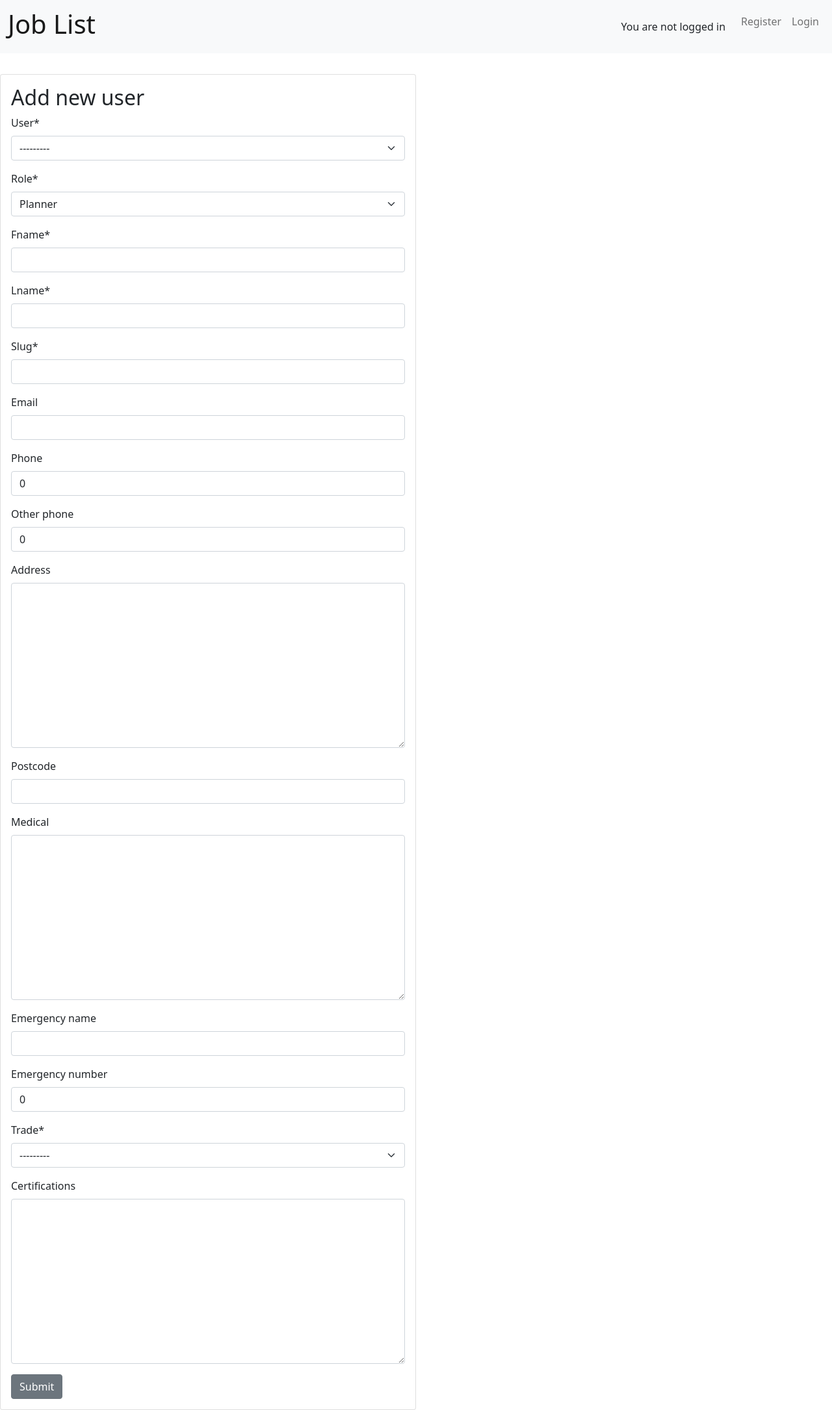
After one commit to antonychalks/Jobs_List, a Django app: template planners/templates/planners/add_user.html in a window 1280 px wide. The commit adds this page. Shown: the whole page at 65% size. Run offline with Django 4.2, Linux system fonts and the light colour scheme; the template is opened without the code that fills it: values that come from a table or form of the project are taken from there, others are empty; data comes from the database, SQL or seed files in the repository; parts of the project's set-up code (start-up, migrations or seed data) failed here and were passed over; some libraries are stand-ins or nearby versions.

Commit message:
Add the web page and form for adding a new user

```diff
--- /dev/null
+++ b/planners/templates/planners/add_user.html
@@ -0,0 +1,20 @@
+{% extends 'base.html' %}
+{% load static %}
+{% load crispy_forms_tags %}
+
+{% block content %}
+
+<div class="col-6">
+    <div class="card">
+        <div class="card-body">
+            <h2 class="card-title"> Add new user </h2>
+            <form method="post">
+                {{ new_user_form | crispy }}
+                {% csrf_token %}
+                <button class="btn btn-secondary" type="submit">Submit</button>
+            </form>
+        </div>
+    </div>
+</div>
+
+{% endblock content %}
--- a/planners/templates/planners/list_tradesman.html
+++ b/planners/templates/planners/list_tradesman.html
@@ -2,6 +2,7 @@
 {% load static %}
 
 {% url 'user_detail' as user_detail %}
+
 
 {% block content %}
 
--- a/planners/templates/planners/planner_home.html
+++ b/planners/templates/planners/planner_home.html
@@ -3,6 +3,7 @@
 
 {% url 'account_signup' as signup_url %}
 {% url 'UserList' as UserList %}
+{% url 'add_user' as add_user %}
 
 {% block content %}
 
@@ -12,7 +13,7 @@
             <button class="btn col-6 p-3 btn-primary" onclick="location.href='{% url 'UserList' %}';"> Click to view users </button>
         </div>
         <div class="col-6 d-flex align-items-center justify-content-center">
-            <button  class="btn col-6 p-3 btn-success" onclick="location.href='{% url 'account_signup' %}';"> Click to add a user </button>
+            <button  class="btn col-6 p-3 btn-success" onclick="location.href='{% url 'add_user' %}';"> Click to add a user </button>
         </div>
     </div>
 </div>
--- a/planners/urls.py
+++ b/planners/urls.py
@@ -4,5 +4,6 @@ from . import views
 urlpatterns = [
     path('', views.planner_home, name='planner_home'),
     path('user_list', views.UserList.as_view(), name='UserList'),
+    path('add_user', views.add_user, name="add_user"),  # Place add_user before user_detail
     path('<slug:slug>', views.user_detail, name="user_detail"),
 ]
```
Also changed, not shown: planners/views.py (+18 -0 lines), planners/add_user.html (deleted).
